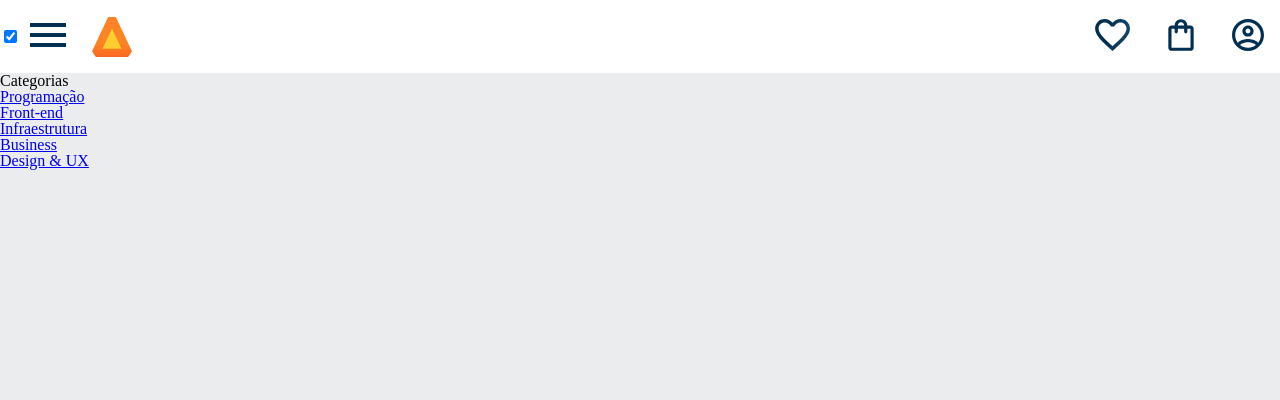
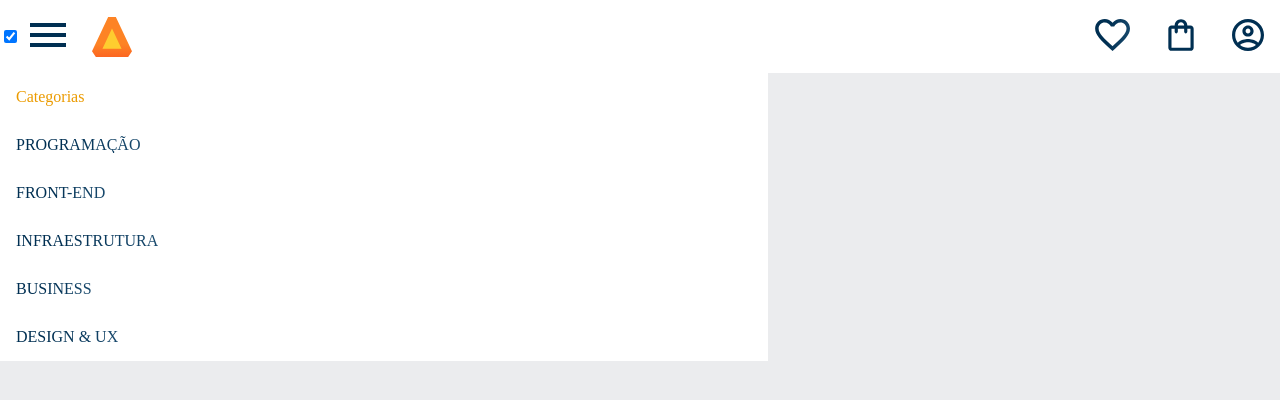
Before and after one commit to sousamarcelo/site-responsivo-mobile-first, a plain HTML site: page index.html in a window 1280 px wide. Both pictures are taken after a click on the checkbox 10 px from the left and 36 px from the top of the page. Drawn offline with Linux system fonts and the light colour scheme.

Commit message:
Customizando o Menu Hambúrguer

```diff
--- a/style.css
+++ b/style.css
@@ -3,6 +3,8 @@
 :root{
     --cor-de-fundo: #EBECEE;
     --branco: #FFF;
+    --laranja: #EB9B00;
+    --azul-degrade: linear-gradient(98deg, #002F52 35.49%, #326589 165.37%);
 }
 
 body{
--- a/styles/header.css
+++ b/styles/header.css
@@ -28,8 +28,27 @@
     display: none;
     position: absolute;                                                                         /* utilizando absolute e combinado com o elemento pai que está relative é possivel preencher e centralizar o elemento por cima de outro*/
     top: 100%;                                                                                  /* a lista ficara loga abaixo do logo menu esse recurso top 100% só possivel por que o absoluta a cima está setado*/
+    width: 60vw;                                                                                /* a media vw = viewport-width, ou seja relativo ao dispositivo */
 }
 
 .container__botao:checked~.lista-menu {                                                         /* controlando lista atraves do checkbox marcado ou não, o elemento "~" é um conbinador CSS, e o "checked" é uma pseudo classe */
     display: block;
 }
+
+.lista-menu__titulo,
+.lista-menu__item{
+    padding: 1em;
+    background-color: var(--branco);
+}
+
+.lista-menu__titulo{
+    color: var(--laranja);
+}
+
+.lista-menu__link{
+    background: var(--azul-degrade);
+    background-clip: text;
+    -webkit-background-clip: text;
+    -webkit-text-fill-color: transparent;
+    text-transform: uppercase;                                                                  /* transformando para maiuscula */
+}
```
